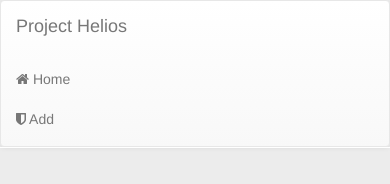
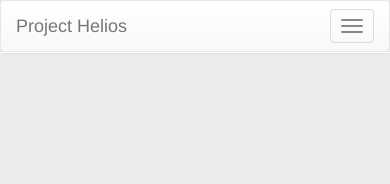
Before and after one commit to DSchougaard/Helios, a website: page public/index.html in a window 390 px wide. Drawn offline with nearby package versions, Linux system fonts and the light colour scheme; some packages are replaced by stand-ins of ours; no server answers.

Commit message:
Collapsable navbar on small devices

```diff
--- a/public/index.html
+++ b/public/index.html
@@ -5,17 +5,25 @@
         <meta name="viewport" content="width=device-width, initial-scale=1">
         <title>Project Helios</title>
         <!-- <link rel="stylesheet" href="style.css"> -->
+        <script src="https://ajax.googleapis.com/ajax/libs/jquery/2.1.3/jquery.min.js"></script>
+
+
         <!-- Bootstrap -->
-        <!-- Latest compiled and minified CSS -->
         <link rel="stylesheet" href="https://maxcdn.bootstrapcdn.com/bootstrap/3.3.4/css/bootstrap.min.css">
+
         <!-- Optional theme -->
         <link rel="stylesheet" href="https://maxcdn.bootstrapcdn.com/bootstrap/3.3.4/css/bootstrap-theme.min.css">
+        <script src="https://maxcdn.bootstrapcdn.com/bootstrap/3.3.4/js/bootstrap.min.js"></script>
+
+
+        <!-- Font Awesome CDN -->
         <link rel="stylesheet" href="//maxcdn.bootstrapcdn.com/font-awesome/4.3.0/css/font-awesome.min.css">
-        <!-- Latest compiled and minified JavaScript -->
-        <script src="https://maxcdn.bootstrapcdn.com/bootstrap/3.3.4/js/bootstrap.min.js"></script>
+
 
         <script>document.write("<base href=\"" + document.location + "\" />");</script>
         <!-- <script src="https://ajax.googleapis.com/ajax/libs/angularjs/1.0.2/angular.js"></script> -->
+
+        <!-- Angular JS -->
         <script src="https://ajax.googleapis.com/ajax/libs/angularjs/1.2.25/angular.min.js"></script>
         <script src="https://ajax.googleapis.com/ajax/libs/angularjs/1.2.25/angular-route.js"></script>
 
@@ -24,24 +32,35 @@
     <body ng-controller="listController" style="background-color:#ECECEC">
         <header>
             <nav class="navbar navbar-default" style="margin-bottom: 0;">
-            <div class="container">
+                <!-- Center the shit -->
+                <div class="container col-md-8 col-md-offset-2">
+
+
                     <div class="navbar-header">
+                        <button type="button" class="navbar-toggle" ng-init="navCollapsed = true" ng-click="navCollapsed = !navCollapsed">
+                            <span class="sr-only">Toggle navigation</span>
+                            <span class="icon-bar"></span>
+                            <span class="icon-bar"></span>
+                            <span class="icon-bar"></span>
+                        </button>
                         <a class="navbar-brand" href="/">Project Helios</a>
                     </div>
+
+                    <!-- Elements in menu -->
+                    <div class="collapse navbar-collapse" collaps="navbarCollapsed" ng-class="{'in':!navCollapsed}">
                         <ul class="nav navbar-nav navbar-right">
                             <li><a href="#"><i class="fa fa-home"></i> Home</a></li>
                             <li><a href="#add"><i class="fa fa-shield"></i> Add</a></li>
                         </ul>
                     </div>
+
+
+
+                </div>
             </nav>
         </header>
 
         <div id="main" class="col-md-8 col-md-offset-2" style="background-color:#ffffff;margin-bottom:40px;">
-
-
-
-
-
           <div ng-view></div>
         </div>
     </body>
```
Also changed, not shown: public/pages/list.html (+2 -0 lines). Lines whose indentation alone changed are shown as unchanged.
